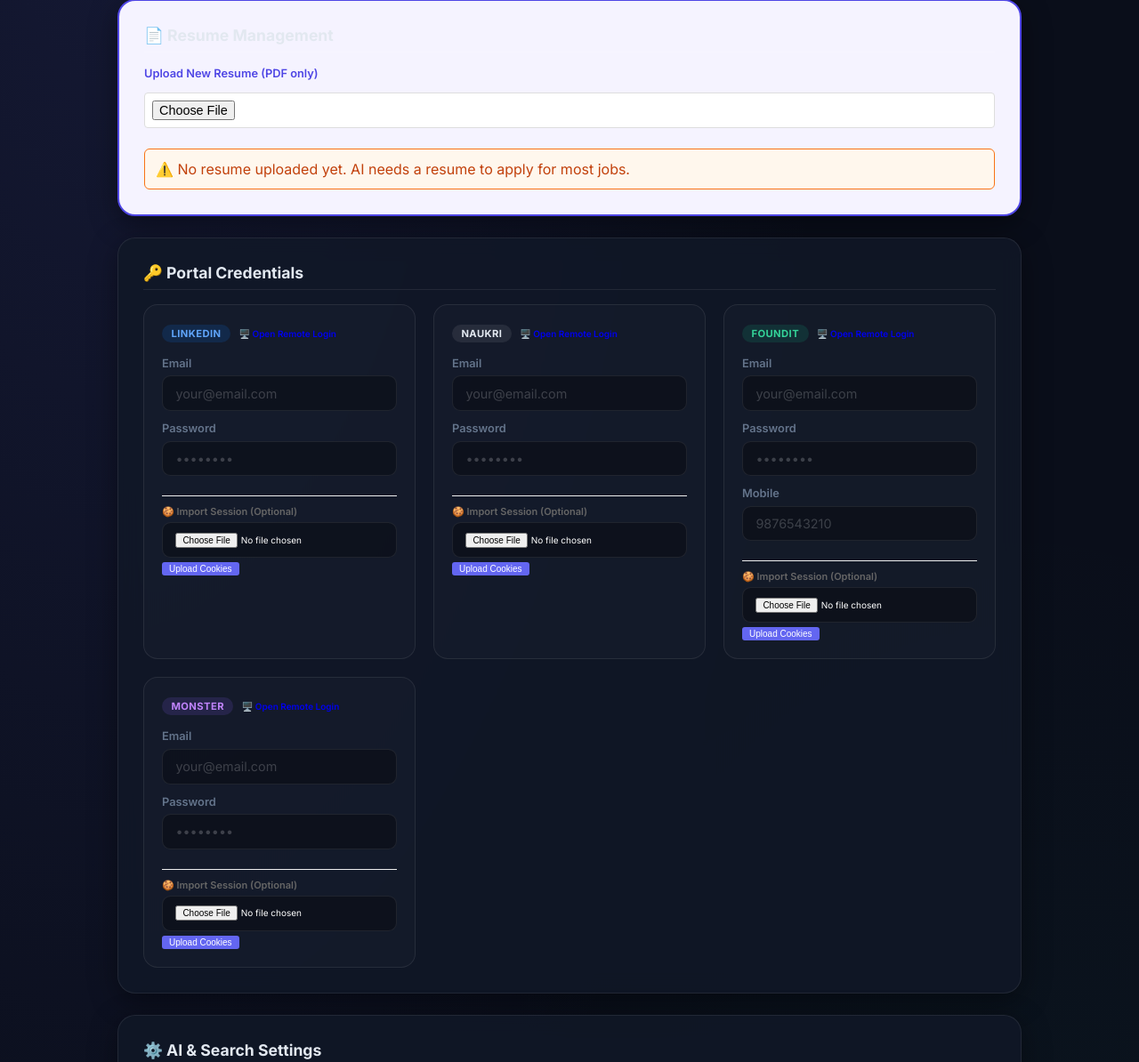
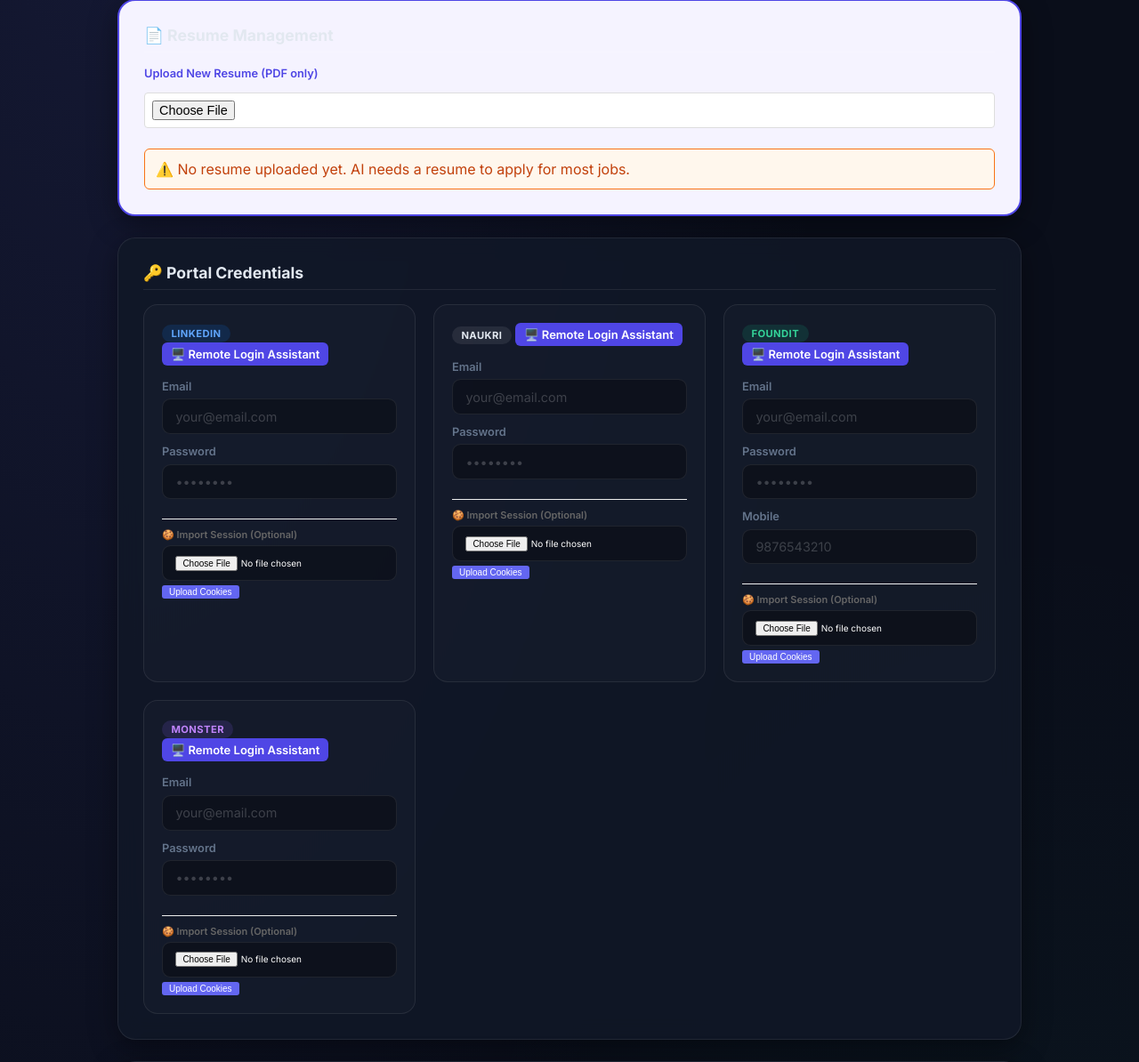
Before and after one commit to vijayreddykondapally2/Applyjob, a Flask app: page /profile in a window 1280 px wide. Shown: the part 180-1374 px from the top of the page at 89% size. Run offline with Flask 3, Linux system fonts and the light colour scheme; the visitor is signed in with stand-in values (Sample User, id 1); data that the repository does not hold is empty; some libraries are stand-ins or nearby versions.

Commit message:
ui: make Remote Login Assistant buttons much larger and more visible

```diff
--- a/templates/user_profile.html
+++ b/templates/user_profile.html
@@ -40,7 +40,7 @@
                 <div class="cred-group">
                     <div class="cred-header">
                         <span class="portal-badge portal-linkedin">LinkedIn</span>
-                        <a href="/remote_login?portal=linkedin" class="btn btn-sm btn-outline-primary" style="font-size: 10px; padding: 2px 5px;">🖥️ Open Remote Login</a>
+                        <a href="/remote_login?portal=linkedin" class="btn" style="font-size: 13px; padding: 5px 10px; background: #4f46e5; color: white; border-radius: 6px; text-decoration: none; font-weight: 600;">🖥️ Remote Login Assistant</a>
                     </div>
                     <div class="form-group">
                         <label>Email</label>
@@ -65,7 +65,7 @@
                 <div class="cred-group">
                     <div class="cred-header">
                         <span class="portal-badge portal-naukri">Naukri</span>
-                        <a href="/remote_login?portal=naukri" class="btn btn-sm btn-outline-primary" style="font-size: 10px; padding: 2px 5px;">🖥️ Open Remote Login</a>
+                        <a href="/remote_login?portal=naukri" class="btn" style="font-size: 13px; padding: 5px 10px; background: #4f46e5; color: white; border-radius: 6px; text-decoration: none; font-weight: 600;">🖥️ Remote Login Assistant</a>
                     </div>
                     <div class="form-group">
                         <label>Email</label>
@@ -90,7 +90,7 @@
                 <div class="cred-group">
                     <div class="cred-header">
                         <span class="portal-badge portal-foundit">Foundit</span>
-                        <a href="/remote_login?portal=foundit" class="btn btn-sm btn-outline-primary" style="font-size: 10px; padding: 2px 5px;">🖥️ Open Remote Login</a>
+                        <a href="/remote_login?portal=foundit" class="btn" style="font-size: 13px; padding: 5px 10px; background: #4f46e5; color: white; border-radius: 6px; text-decoration: none; font-weight: 600;">🖥️ Remote Login Assistant</a>
                     </div>
                     <div class="form-group">
                         <label>Email</label>
@@ -121,7 +121,7 @@
                 <div class="cred-group">
                     <div class="cred-header">
                         <span class="portal-badge portal-monster">Monster</span>
-                        <a href="/remote_login?portal=monster" class="btn btn-sm btn-outline-primary" style="font-size: 10px; padding: 2px 5px;">🖥️ Open Remote Login</a>
+                        <a href="/remote_login?portal=monster" class="btn" style="font-size: 13px; padding: 5px 10px; background: #4f46e5; color: white; border-radius: 6px; text-decoration: none; font-weight: 600;">🖥️ Remote Login Assistant</a>
                     </div>
                     <div class="form-group">
                         <label>Email</label>
```
